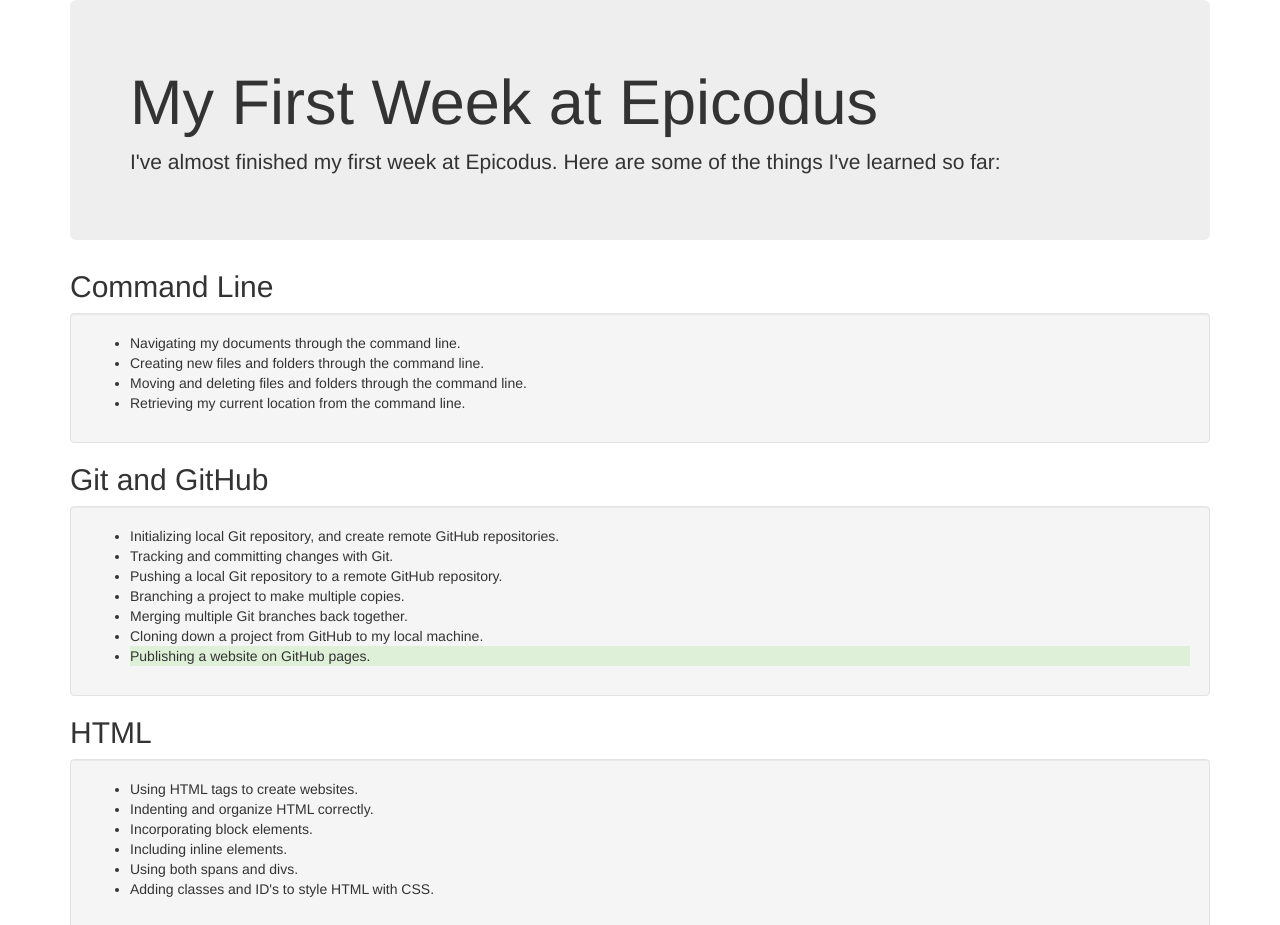
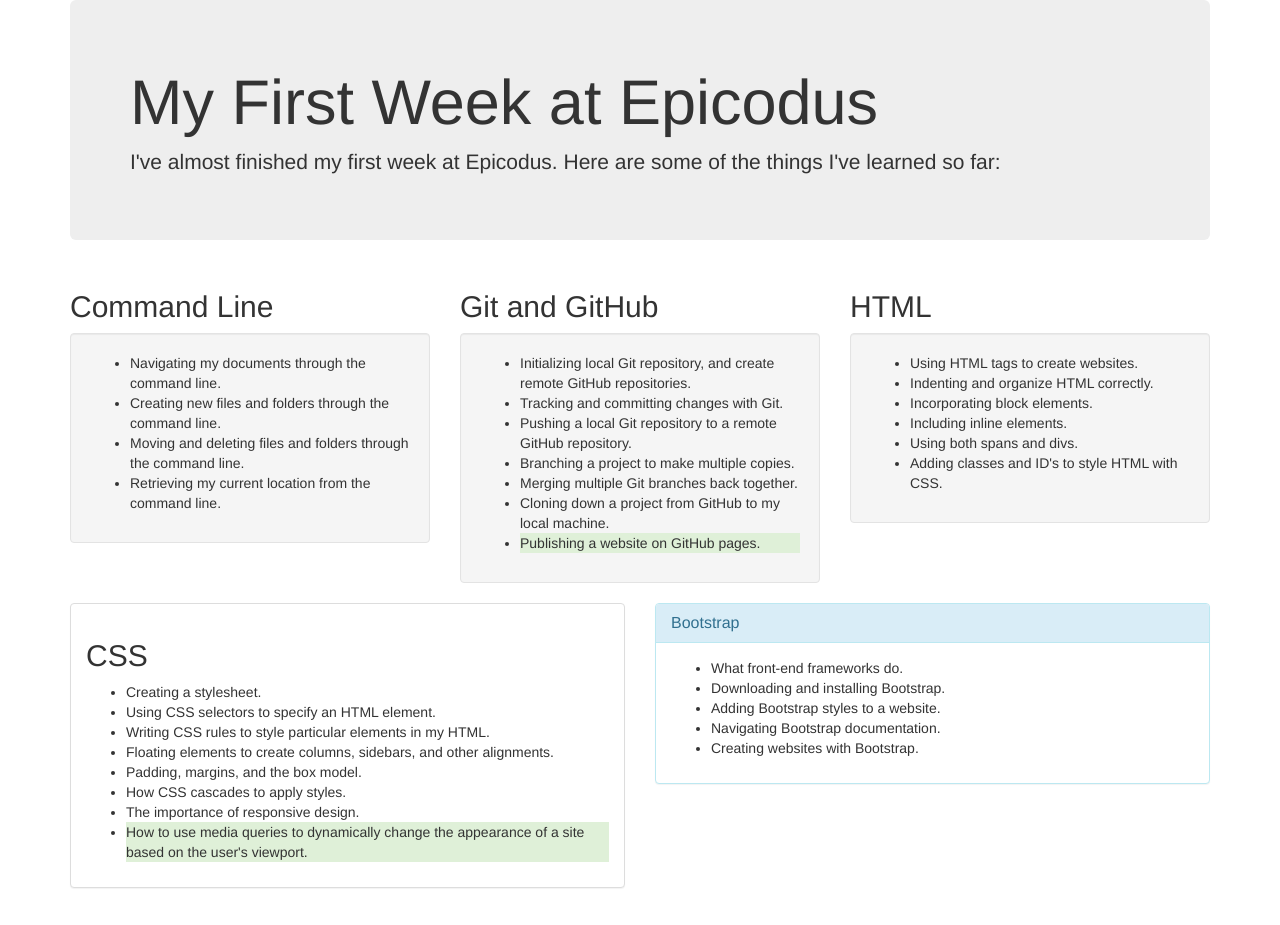
Before and after one commit to kimrharper/bootstrap, a plain HTML site: page index.html in a window 1280 px wide. Shown: the top 925 px of the page. Drawn offline with Linux system fonts and the light colour scheme.

Commit message:
add columns and rows

```diff
--- a/index.html
+++ b/index.html
@@ -12,6 +12,10 @@
           I've almost finished my first week at Epicodus. Here are some of the things I've learned so far:
         </p>
       </div>
+
+
+      <div class="row">
+        <div class="col-md-4">
           <h2>Command Line</h2>
           <div class="well">
             <ul>
@@ -21,6 +25,8 @@
               <li>Retrieving my current location from the command line.</li>
             </ul>
           </div>
+        </div>
+        <div class="col-md-4">
             <h2>Git and GitHub</h2>
           <div class="well">
             <ul>
@@ -33,6 +39,8 @@
               <li class="bg-success">Publishing a website on GitHub pages.</li>
             </ul>
           </div>
+        </div>
+        <div class="col-md-4">
             <h2>HTML</h2>
           <div class="well">
             <ul>
@@ -44,6 +52,10 @@
               <li>Adding classes and ID's to style HTML with CSS.</li>
             </ul>
           </div>
+        </div>
+      </div>
+      <div class="row">
+       <div class="col-md-6">
         <div class="panel panel-default">
           <div class="panel-body">
               <h2>CSS</h2>
@@ -59,6 +71,8 @@
               </ul>
             </div>
           </div>
+        </div>
+        <div class="col-md-6">
           <div class="panel panel-info">
               <div class="panel-heading">
                 <h2 class="panel-title">Bootstrap</h2>
@@ -73,6 +87,8 @@
               </ul>
             </div>
           </div>
+        </div>
+      </div>
 
         <h2>Partnering</h2>
         <blockquote class="bg-info">
```
Lines whose indentation alone changed are shown as unchanged.
